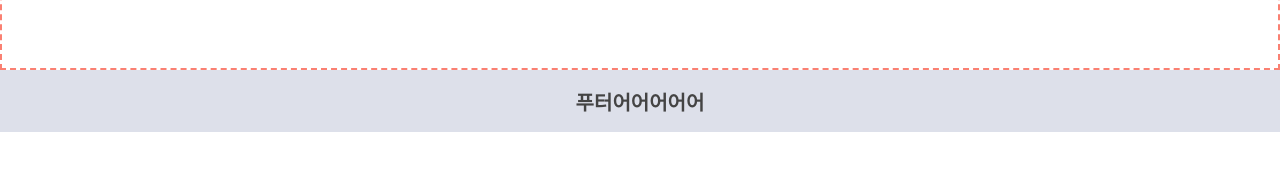
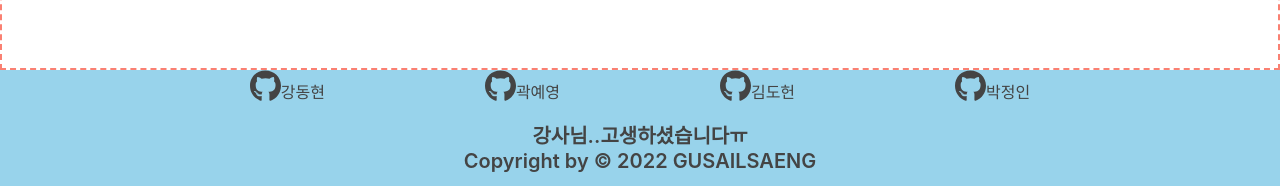
Before and after one commit to returnhakja/Busan-Trip, a React (Create React App) app: page / in a window 1280 px wide. Shown: the part 1425-1611 px from the top of the page. Before the commit the page ends 1557 px from the top, so only its background shows below. Built offline with nearby package versions, Linux system fonts and the light colour scheme.

Commit message:
Create file .gitignore and Add Footer

```diff
--- a/src/components/Footer.js
+++ b/src/components/Footer.js
@@ -1,11 +1,35 @@
 import React from "react";
 import styles from "./Footer.module.css";
+import { FontAwesomeIcon } from "@fortawesome/react-fontawesome";
+import { faGithub } from "@fortawesome/free-brands-svg-icons";
 
 const Footer = () => {
     return (
         <footer className={styles.footer}>
             <div className={styles.contents}>
-                <h2 className={styles.title}>푸터어어어어어</h2>
+                <div>
+                    <FontAwesomeIcon icon={faGithub} size="2x" />
+                    <span>강동현</span>
+                </div>
+                <div>
+                    <FontAwesomeIcon icon={faGithub} size="2x" />
+                    <span>곽예영</span>
+                </div>
+                <div>
+                    <FontAwesomeIcon icon={faGithub} size="2x" />
+                    <span>김도헌</span>
+                </div>
+                <div>
+                    <FontAwesomeIcon icon={faGithub} size="2x" />
+                    <span>박정인</span>
+                </div>
+            </div>
+            <div>
+                <h2 className={styles.title}>
+                    강사님..고생하셨습니다ㅠ
+                    <br />
+                    Copyright by &copy; 2022 GUSAILSAENG
+                </h2>
             </div>
         </footer>
     );
--- a/src/components/Footer.module.css
+++ b/src/components/Footer.module.css
@@ -1,7 +1,7 @@
 .footer {
     /* height: 100px; */
     /* margin-top: auto; */
-    background-color: #dde0ea;
+    background-color: #98d3eb;
     /* position: fixed; */
     overflow: hidden;
     bottom: 0;
@@ -14,11 +14,12 @@
     height: 100%;
     display: flex;
     align-items: center;
-    justify-content: center;
+    justify-content: space-evenly;
     margin: 0 auto;
 }
 
 .title {
     font-weight: 600;
     font-size: 20px;
+    text-align: center;
 }
```
Also changed, not shown: package.json (+1 -6 lines), 2 other files (tests, documents, lock files or other folders).
